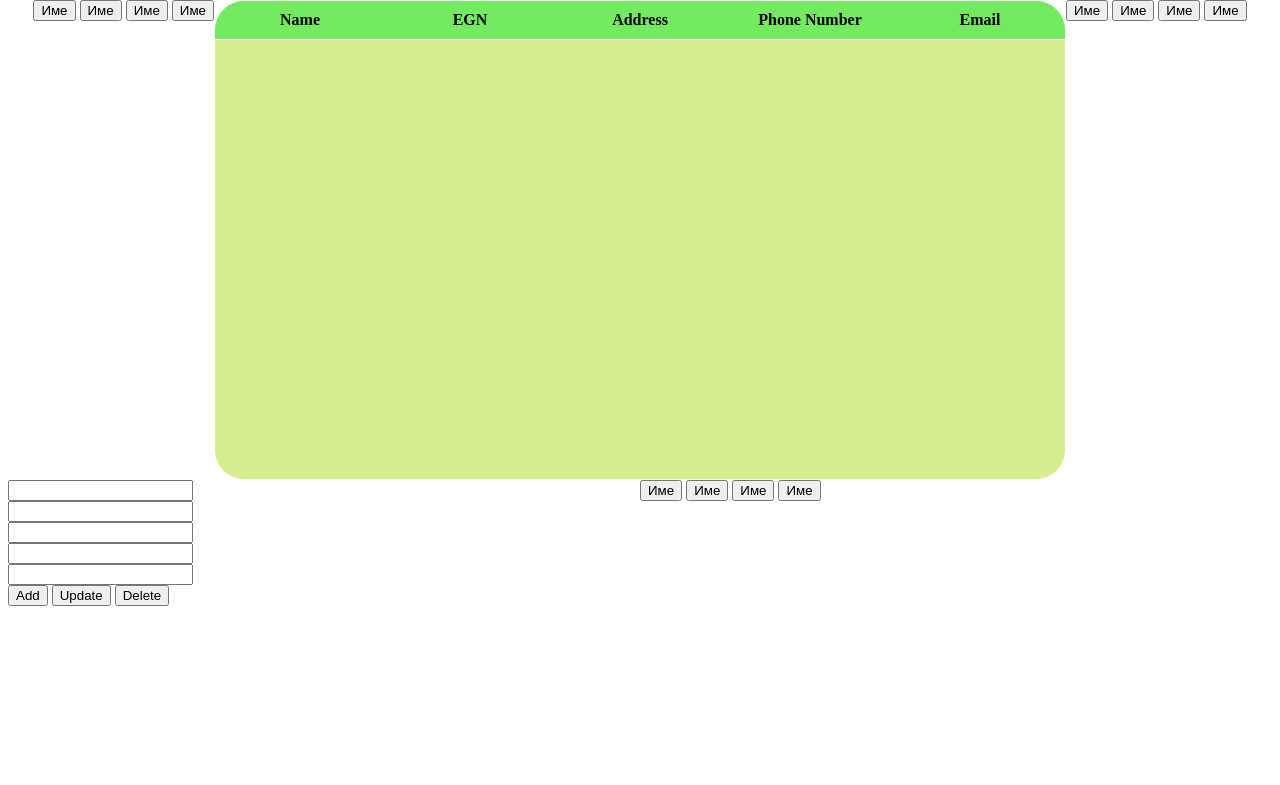
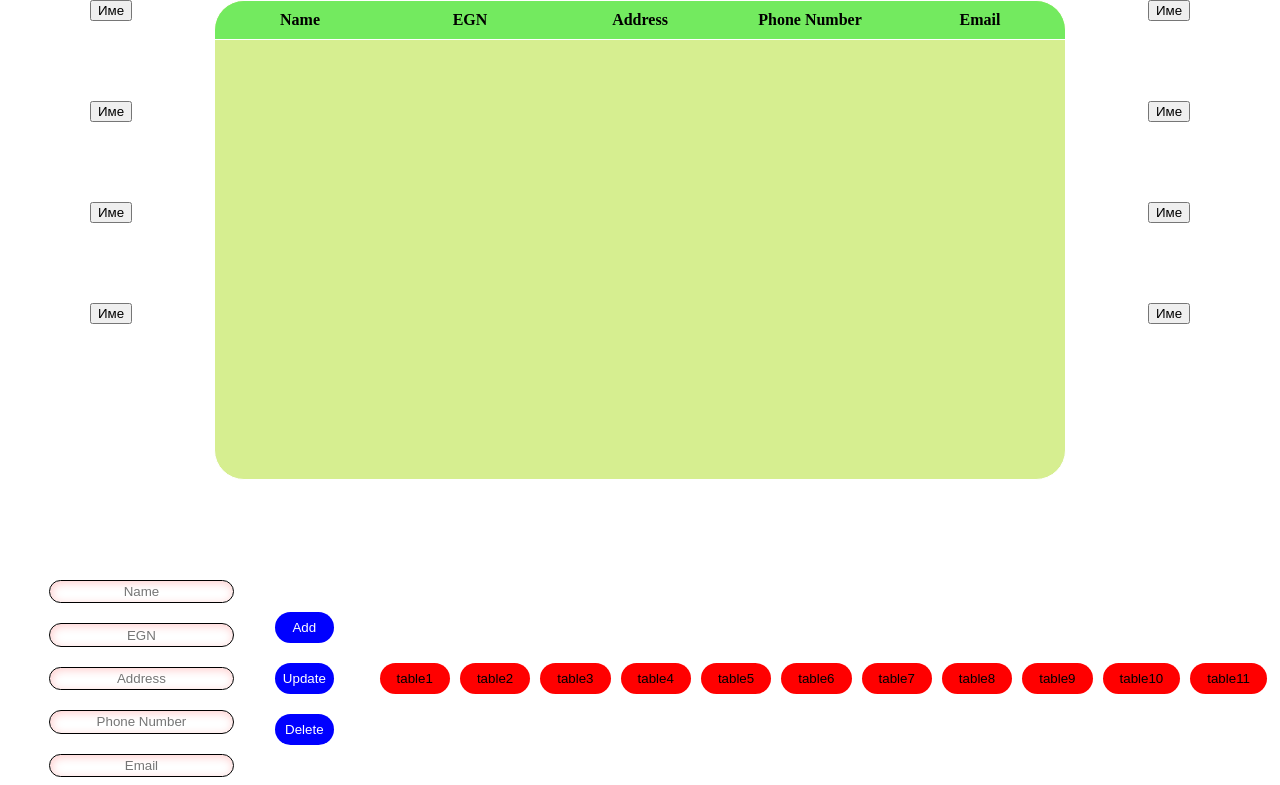
Before and after one commit to Tihomir13/DB_BANK_APP, a PHP site: page / in a window 1280 px wide. Shown: the part 20-805 px from the top of the page. Before the commit the page ends 626 px from the top, so only its background shows below. Run offline with PHP 8.4, Linux system fonts and the light colour scheme; lists and menus that the app fills with data are empty.

Commit message:
making the table buttons and table editor

```diff
--- a/index.html
+++ b/index.html
@@ -1,6 +1,6 @@
-<?php
+<!-- <?php
   include("database.php");
-?>
+?> -->
 
 <!DOCTYPE html>
 <html lang="en">
@@ -15,12 +15,19 @@
     <header> </header>
     <main>
       <div class="container">
-        <div class="left-main-form">
-          <form action="" method="post">
-            <input type="submit" value="Име" />
-            <input type="submit" value="Име" />
-            <input type="submit" value="Име" />
-            <input type="submit" value="Име" />
+        <div
+          class="left-main-form"
+          style="display: flex; align-content: center"
+        >
+          <form
+            action="script.php"
+            method="post"
+            style="display: flex; flex-direction: column; gap: 5rem"
+          >
+            <button name="button1" value="Име">Име</button>
+            <button name="button2" value="Име">Име</button>
+            <button name="button3" value="Име">Име</button>
+            <button name="button4" value="Име">Име</button>
           </form>
         </div>
         <div class="fixed-div">
@@ -37,39 +44,66 @@
             <tbody> </tbody>
           </table>
         </div>
-        <div class="left-main-form">
-          <form action="" method="post">
-            <input type="submit" value="Име" />
-            <input type="submit" value="Име" />
-            <input type="submit" value="Име" />
-            <input type="submit" value="Име" />
+        <div class="right-main-form">
+          <form
+            action=""
+            method="post"
+            style="display: flex; flex-direction: column; gap: 5rem"
+          >
+            <button name="button1" value="Име">Име</button>
+            <button name="button2" value="Име">Име</button>
+            <button name="button3" value="Име">Име</button>
+            <button name="button4" value="Име">Име</button>
           </form>
         </div>
       </div>
     </main>
+
     <div class="textBoxes">
       <div id="left">
-        <form action="" method="post" id="formText">
-          <div>
-            <input type="text" />
-            <input type="text" />
-            <input type="text" />
-            <input type="text" />
-            <input type="text" />
+        <form action="" method="post" id="form-Changer">
+          <div style="gap: 20px; display: flex; flex-direction: column">
+            <input type="text" class="textBox-Changers" placeholder="Name" />
+            <input type="text" class="textBox-Changers" placeholder="EGN" />
+            <input type="text" class="textBox-Changers" placeholder="Address" />
+            <input
+              type="text"
+              class="textBox-Changers"
+              placeholder="Phone Number"
+            />
+            <input type="text" class="textBox-Changers" placeholder="Email" />
           </div>
-          <div>
-            <input type="submit" value="Add" />
-            <input type="submit" value="Update" />
-            <input type="submit" value="Delete" />
+          <div
+            style="
+              gap: 20px;
+              display: flex;
+              flex-direction: column;
+              justify-content: center;
+            "
+          >
+            <input type="submit" value="Add" class="Button-Changers" />
+            <input type="submit" value="Update" class="Button-Changers" />
+            <input type="submit" value="Delete" class="Button-Changers" />
           </div>
         </form>
       </div>
       <div id="right">
-        <form action="" method="post">
-          <input type="submit" value="Име" />
-          <input type="submit" value="Име" />
-          <input type="submit" value="Име" />
-          <input type="submit" value="Име" />
+        <form
+          action=""
+          method="post"
+          style="display: flex; justify-content: center; align-items: center"
+        >
+          <input type="submit" value="table1" class="table-Button" />
+          <input type="submit" value="table2" class="table-Button" />
+          <input type="submit" value="table3" class="table-Button" />
+          <input type="submit" value="table4" class="table-Button" />
+          <input type="submit" value="table5" class="table-Button" />
+          <input type="submit" value="table6" class="table-Button" />
+          <input type="submit" value="table7" class="table-Button" />
+          <input type="submit" value="table8" class="table-Button" />
+          <input type="submit" value="table9" class="table-Button" />
+          <input type="submit" value="table10" class="table-Button" />
+          <input type="submit" value="table11" class="table-Button" />
         </form>
       </div>
     </div>
--- a/table.css
+++ b/table.css
@@ -1,8 +1,10 @@
 .container {
+  display: flex;
   height: 480px;
-  display: flex;
-  justify-content: center;
   margin-top: 20px;
+  width: 100%;
+  flex-direction: row;
+  justify-content: space-evenly;
 }
 
 .fixed-div {
@@ -14,16 +16,6 @@
   border: 1px solid white;
 }
 
-.left-main-form .right-main-form {
-  display: flex;
-  flex-direction: column;
-  margin: 3rem;
-  justify-content: space-between;
-}
-
-submit {
-  color: white;
-}
 .fixed-div::-webkit-scrollbar {
   display: none;
 }
@@ -56,9 +48,48 @@ th {
   padding: 10px;
 }
 
-.color1 {
-  color: purple;
+.textBox-Changers {
+  border-radius: 30px;
+  text-align: center;
+  padding: 0.2rem;
+  border: 1px black solid;
+  box-shadow: inset 1px 2px 10px 0px rgba(255, 0, 0, 0.2);
 }
-.color2 {
-  background-color: black;
+
+#form-Changer {
+  display: flex;
+  justify-content: space-evenly;
 }
+
+.textBoxes {
+  margin-top: 100px;
+}
+
+.Button-Changers {
+  background-color: blue;
+  color: white;
+  border: 0;
+  border-radius: 30px;
+  padding: 0.5rem;
+  cursor: pointer;
+}
+
+button input {
+  cursor: pointer;
+}
+
+#right {
+  display: flex;
+  justify-content: center;
+  align-items: center;
+}
+
+.table-Button {
+  margin-left: 5px;
+  margin-right: 5px;
+  border-radius: 20px;
+  border: 0px;
+  padding: 8px 17px;
+  background-color: red;
+  cursor: pointer;
+}
```
Also changed, not shown: database.php (line endings or trailing spaces).
